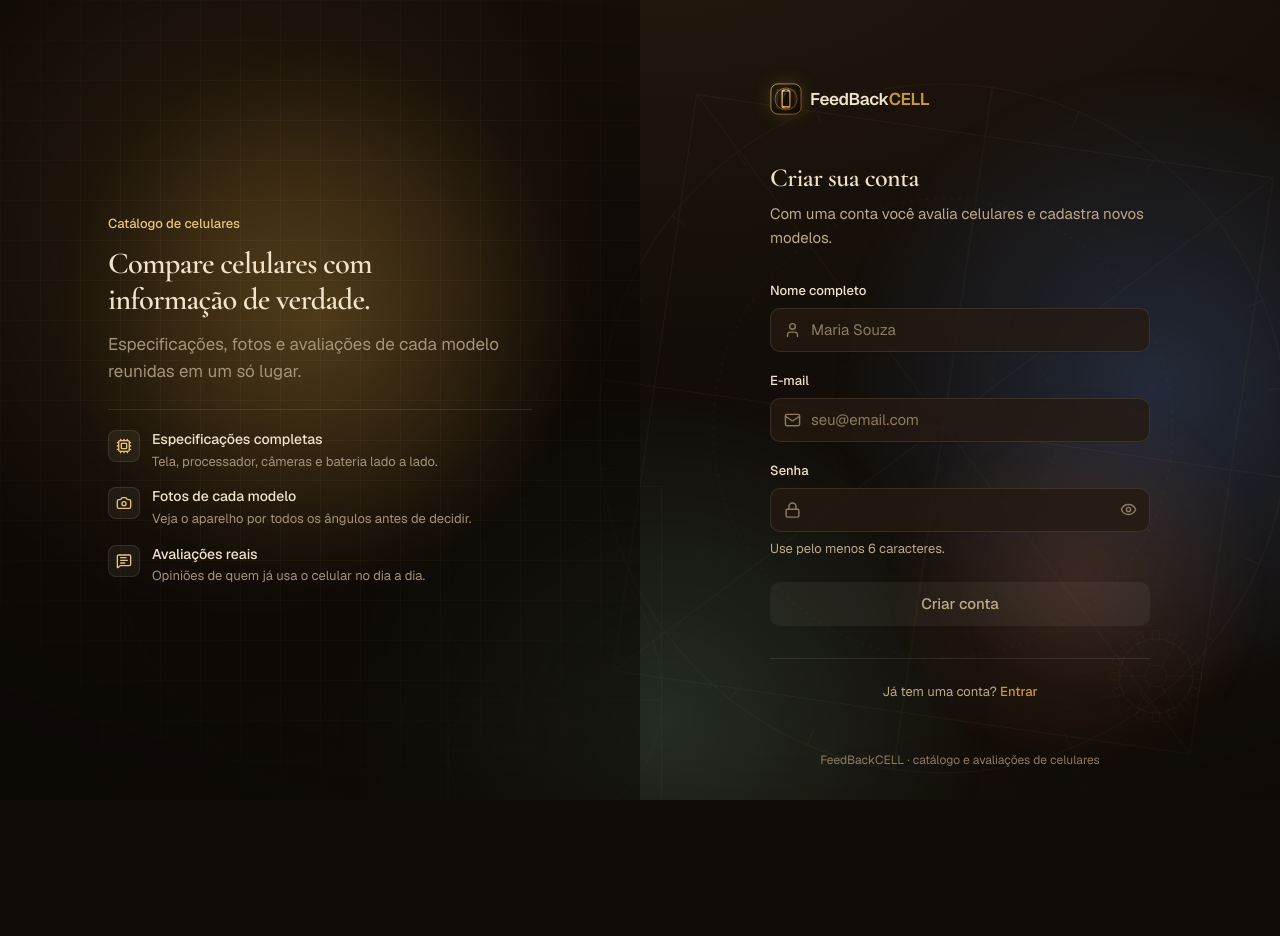
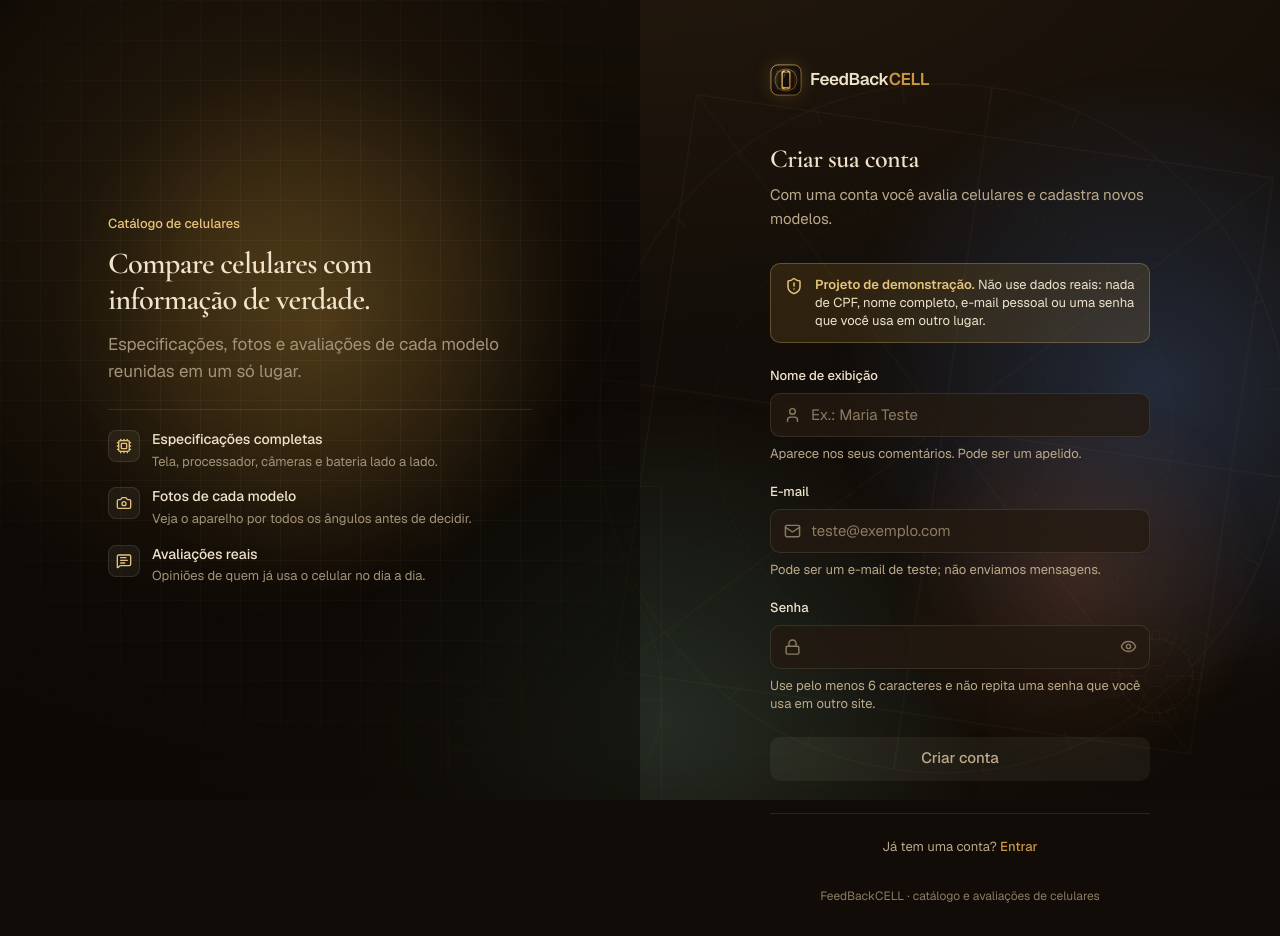
Before and after one commit to BonatoGuilherme/FeedBackCell2, a Next.js app in the folder frontend/: page /register in a window 1280 px wide. Before the commit the page ends 800 px from the top, so only its background shows below. Built offline with nearby package versions, Linux system fonts and the light colour scheme; no server answers.

Commit message:
feat(frontend): aviso de projeto de demonstração para não usar dados reais (#43)
Caixa de aviso no login e no cadastro, nome de exibição no lugar de nome completo, dicas de e-mail de teste e senha não reutilizada, e alerta de que as fotos ficam públicas.

```diff
--- a/frontend/app/components/AuthPageShell.tsx
+++ b/frontend/app/components/AuthPageShell.tsx
@@ -6,6 +6,7 @@ import Link from "next/link";
 import { Camera, Cpu, MessageSquareText } from "lucide-react";
 
 import { PhoneOrbit } from "@/components/ui/phone-orbit";
+import DemoNotice from "./DemoNotice";
 
 type AuthPageShellProps = {
   children: ReactNode;
@@ -49,6 +50,8 @@ export default function AuthPageShell({ children, mode, title, subtitle }: AuthP
               </h1>
               <p className="mt-2 text-body text-muted">{subtitle}</p>
             </header>
+
+            <DemoNotice className="mb-6" />
 
             {children}
 
--- /dev/null
+++ b/frontend/app/components/DemoNotice.tsx
@@ -0,0 +1,18 @@
+import { ShieldAlert } from "lucide-react";
+
+type DemoNoticeProps = {
+  className?: string;
+};
+
+/** Aviso de que o site é uma demonstração de portfólio: nada de dados reais. */
+export default function DemoNotice({ className }: DemoNoticeProps) {
+  return (
+    <p role="note" className={`demo-notice${className ? ` ${className}` : ""}`}>
+      <ShieldAlert className="demo-notice__icon" aria-hidden />
+      <span>
+        <strong className="demo-notice__title">Projeto de demonstração.</strong> Não use dados reais: nada de CPF,
+        nome completo, e-mail pessoal ou uma senha que você usa em outro lugar.
+      </span>
+    </p>
+  );
+}
--- a/frontend/app/components/NewPhoneForm.tsx
+++ b/frontend/app/components/NewPhoneForm.tsx
@@ -266,8 +266,8 @@ export default function NewPhoneForm() {
             title="Fotos"
             description={
               imagemApi
-                ? `A foto encontrada na busca já entra como capa. Você pode adicionar mais ${maxFotos}.`
-                : `Até ${MAX_FOTOS} fotos. A primeira vira a capa do anúncio.`
+                ? `A foto encontrada na busca já entra como capa. Você pode adicionar mais ${maxFotos}. As fotos ficam públicas: evite imagens com pessoas, documentos ou localização.`
+                : `Até ${MAX_FOTOS} fotos. A primeira vira a capa do anúncio. As fotos ficam públicas: evite imagens com pessoas, documentos ou localização.`
             }
           >
             <PhotoPicker
--- a/frontend/app/register/page.tsx
+++ b/frontend/app/register/page.tsx
@@ -21,10 +21,11 @@ export default function RegisterPage() {
 
         <AuthField
           id="nome"
-          label="Nome completo"
-          autoComplete="name"
+          label="Nome de exibição"
+          autoComplete="nickname"
           required
-          placeholder="Maria Souza"
+          placeholder="Ex.: Maria Teste"
+          hint="Aparece nos seus comentários. Pode ser um apelido."
           icon={<User />}
           value={nome}
           error={nome && !validations.nome ? "Mínimo de 3 caracteres" : undefined}
@@ -40,7 +41,8 @@ export default function RegisterPage() {
           type="email"
           autoComplete="email"
           required
-          placeholder="seu@email.com"
+          placeholder="teste@exemplo.com"
+          hint="Pode ser um e-mail de teste; não enviamos mensagens."
           icon={<Mail />}
           value={email}
           error={email && !validations.email ? "E-mail inválido" : undefined}
@@ -56,7 +58,7 @@ export default function RegisterPage() {
           type="password"
           autoComplete="new-password"
           required
-          hint="Use pelo menos 6 caracteres."
+          hint="Use pelo menos 6 caracteres e não repita uma senha que você usa em outro site."
           icon={<Lock />}
           value={senha}
           error={senha && !validations.senha ? "Mínimo de 6 caracteres" : undefined}
--- a/frontend/app/styles/base.css
+++ b/frontend/app/styles/base.css
@@ -354,3 +354,31 @@
     transition-duration: 0.01ms !important;
   }
 }
+
+/* ---------- aviso de projeto de demonstração (app/components/DemoNotice.tsx) ---------- */
+
+.demo-notice {
+  display: flex;
+  align-items: flex-start;
+  gap: var(--space-3);
+  padding: var(--space-3) 14px;
+  border: 1px solid rgb(230 194 122 / 28%);
+  border-radius: var(--radius-control);
+  background: var(--accent-soft);
+  color: var(--foreground);
+  font-size: var(--text-label);
+  line-height: var(--text-label--line-height);
+}
+
+.demo-notice__icon {
+  width: 18px;
+  height: 18px;
+  flex: none;
+  margin-top: 1px;
+  color: var(--accent-on-dark);
+}
+
+.demo-notice__title {
+  color: var(--accent-on-dark);
+  font-weight: 600;
+}
```
